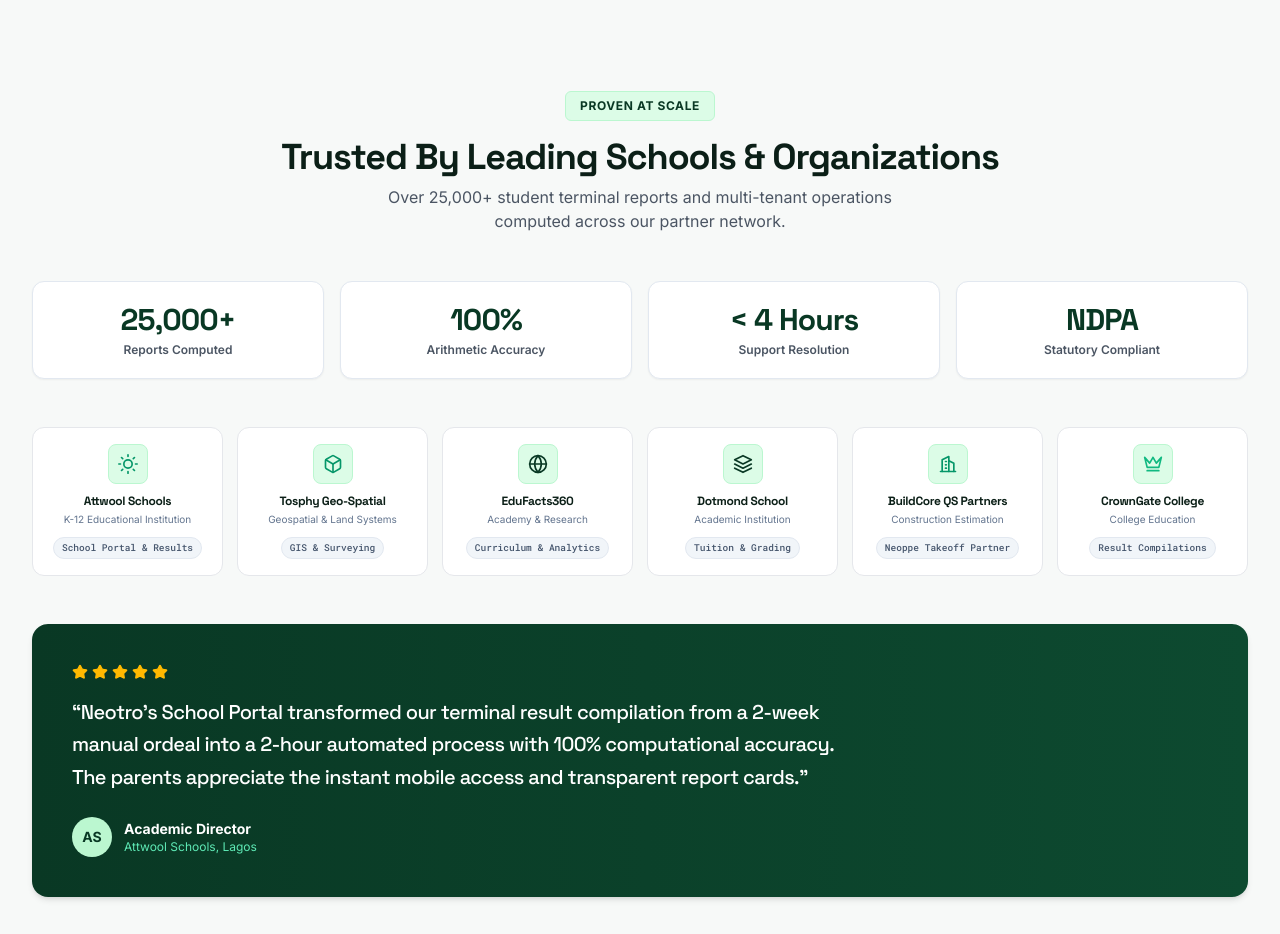
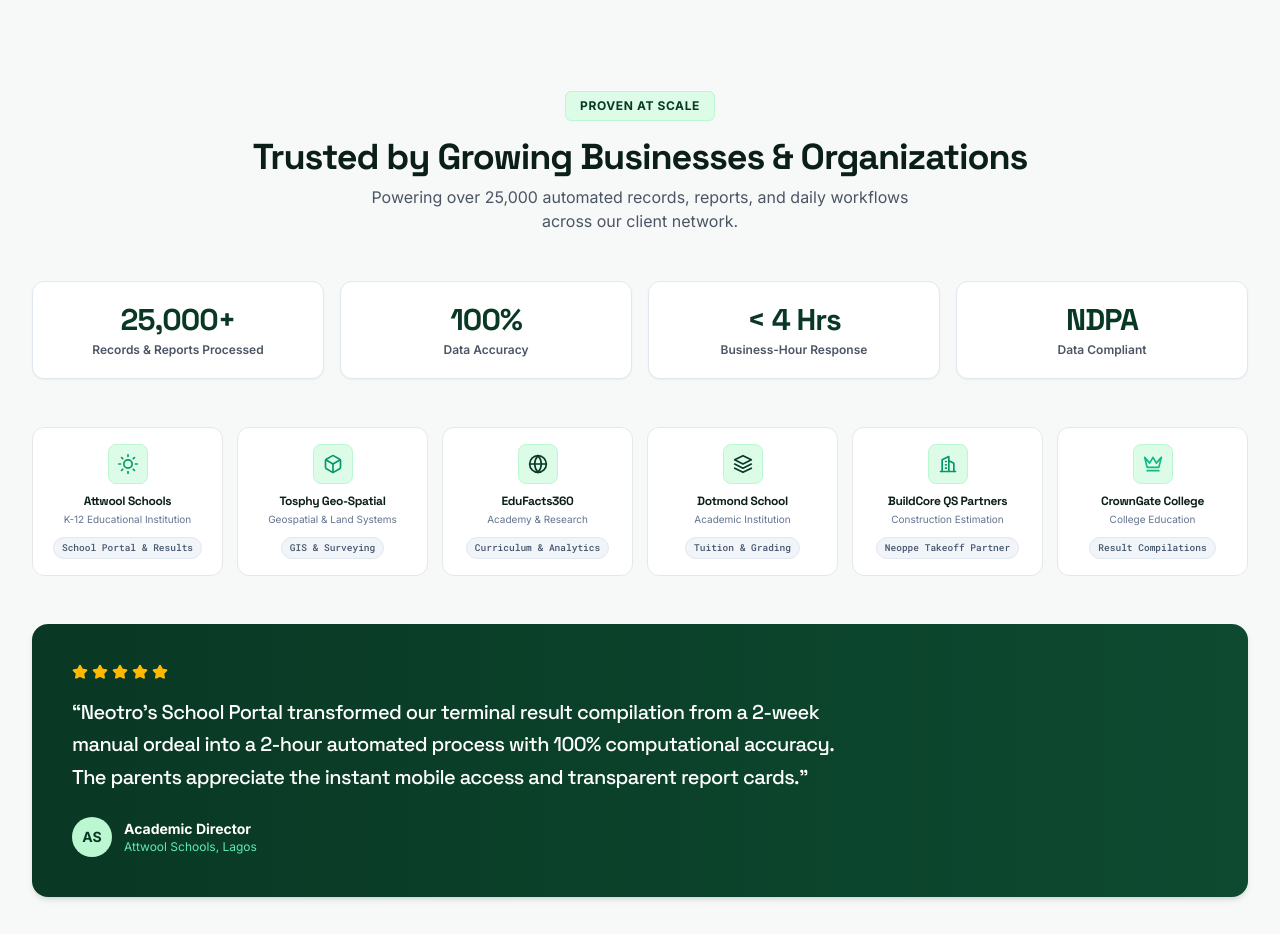
Before and after one commit to NentyJnr/neotro-web, a React (Vite) app: page / in a window 1280 px wide. Shown: the part 3440-4374 px from the top of the page. Built offline with nearby package versions, Linux system fonts and the light colour scheme.

Commit message:
copy(proven-at-scale): generalize metrics and headline for broad business and organization appeal

```diff
--- a/src/App.tsx
+++ b/src/App.tsx
@@ -1269,10 +1269,10 @@ export function App() {
               PROVEN AT SCALE
             </span>
             <h2 className="text-3xl sm:text-4xl font-bold font-display text-[#0B1F17]">
-              Trusted By Leading Schools &amp; Organizations
+              Trusted by Growing Businesses &amp; Organizations
             </h2>
             <p className="text-[#4B5563] text-sm sm:text-base max-w-xl mx-auto mt-2">
-              Over 25,000+ student terminal reports and multi-tenant operations computed across our partner network.
+              Powering over 25,000 automated records, reports, and daily workflows across our client network.
             </p>
           </div>
 
@@ -1280,19 +1280,19 @@ export function App() {
           <div className="grid grid-cols-2 md:grid-cols-4 gap-4 mb-12">
             <div className="bg-white border border-slate-200 rounded-xl p-5 text-center shadow-xs">
               <div className="text-2xl sm:text-3xl font-extrabold font-display text-[#093824]">25,000+</div>
-              <div className="text-xs text-[#4B5563] mt-1 font-semibold">Reports Computed</div>
+              <div className="text-xs text-[#4B5563] mt-1 font-semibold">Records &amp; Reports Processed</div>
             </div>
             <div className="bg-white border border-slate-200 rounded-xl p-5 text-center shadow-xs">
               <div className="text-2xl sm:text-3xl font-extrabold font-display text-[#093824]">100%</div>
-              <div className="text-xs text-[#4B5563] mt-1 font-semibold">Arithmetic Accuracy</div>
+              <div className="text-xs text-[#4B5563] mt-1 font-semibold">Data Accuracy</div>
             </div>
             <div className="bg-white border border-slate-200 rounded-xl p-5 text-center shadow-xs">
-              <div className="text-2xl sm:text-3xl font-extrabold font-display text-[#093824]">&lt; 4 Hours</div>
-              <div className="text-xs text-[#4B5563] mt-1 font-semibold">Support Resolution</div>
+              <div className="text-2xl sm:text-3xl font-extrabold font-display text-[#093824]">&lt; 4 Hrs</div>
+              <div className="text-xs text-[#4B5563] mt-1 font-semibold">Business-Hour Response</div>
             </div>
             <div className="bg-white border border-slate-200 rounded-xl p-5 text-center shadow-xs">
               <div className="text-2xl sm:text-3xl font-extrabold font-display text-[#093824]">NDPA</div>
-              <div className="text-xs text-[#4B5563] mt-1 font-semibold">Statutory Compliant</div>
+              <div className="text-xs text-[#4B5563] mt-1 font-semibold">Data Compliant</div>
             </div>
           </div>
 
```
